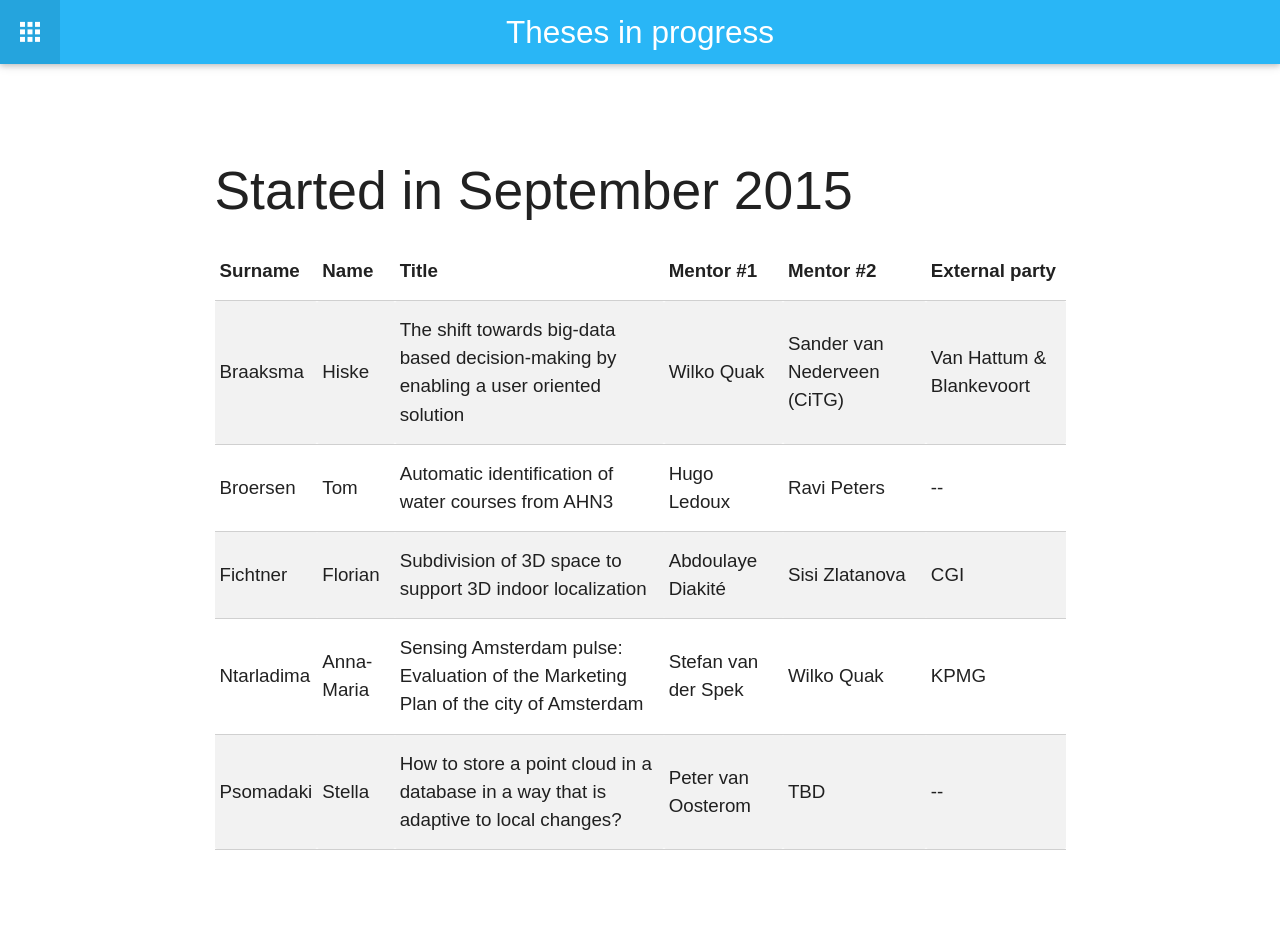
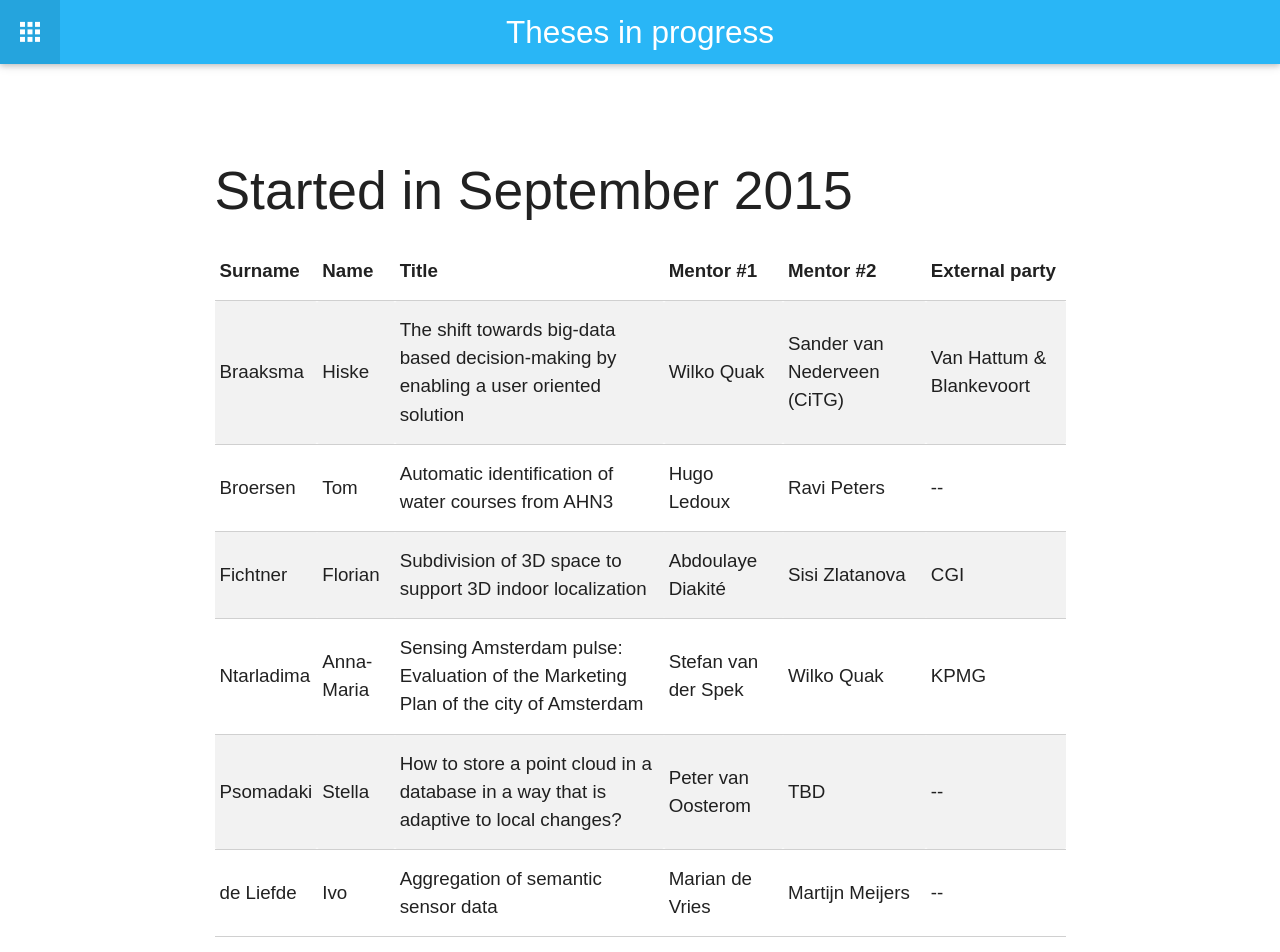
Before and after one commit to tudelft3d/geo2020, a Jekyll site: the page built from inprogress/index.md, in a window 1280 px wide. Built offline with Jekyll 4.4.1, drawn with Linux system fonts in a browser that asks for light colours; nearby versions of some CDN libraries; before the commit the page ends 900 px from its top, so only the background shows below that.

Commit message:
ivo topic

```diff
--- a/_data/students_current.yml
+++ b/_data/students_current.yml
@@ -1,3 +1,13 @@
+
+- surname: de Liefde
+  name: Ivo
+  title: "Aggregation of semantic sensor data"
+  start: 2015/09
+  mentor1: Marian de Vries
+  mentor2: Martijn Meijers
+  company: "--"
+  objective: Create a method to semantically link sensor data to real world objects and use these
+
 
 - surname: Psomadaki
   name: Stella
```
